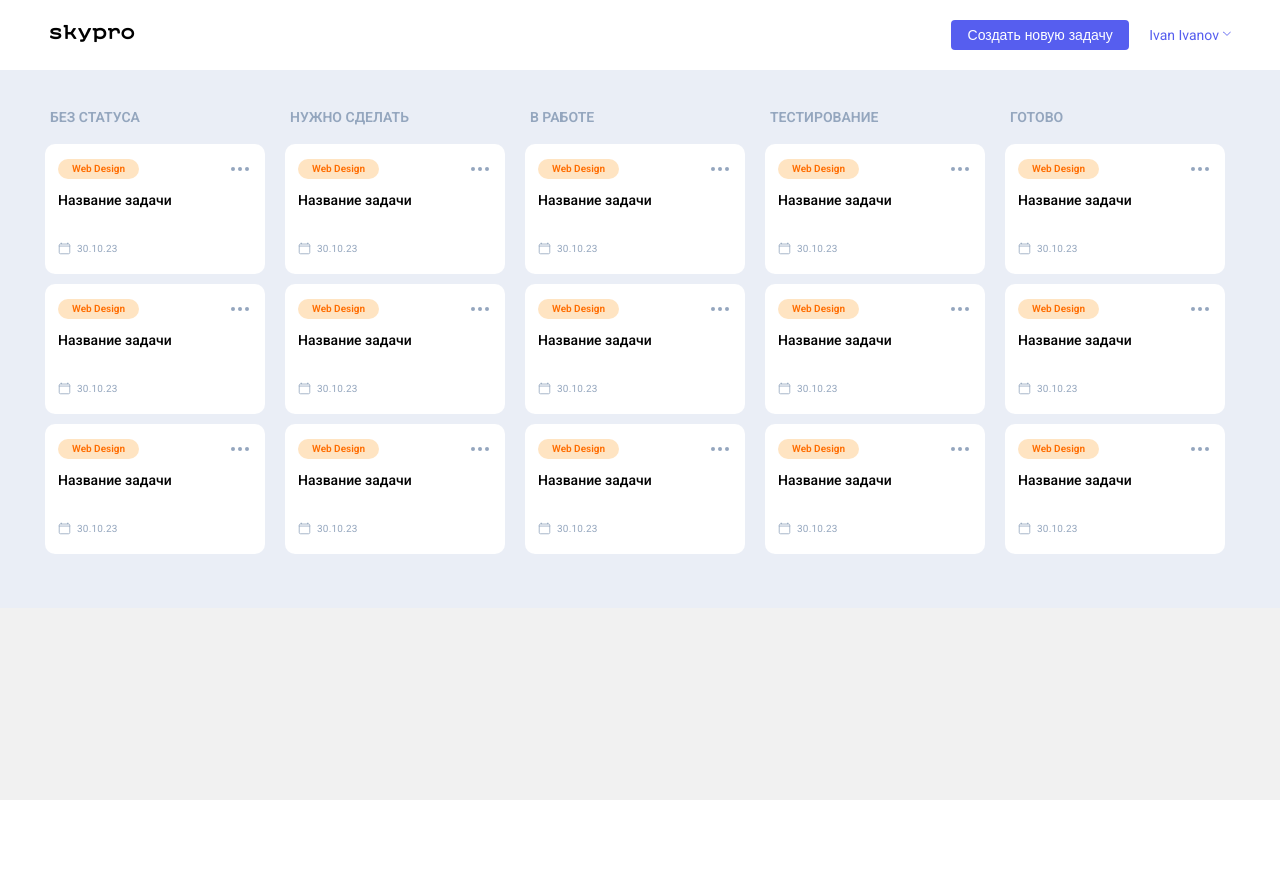
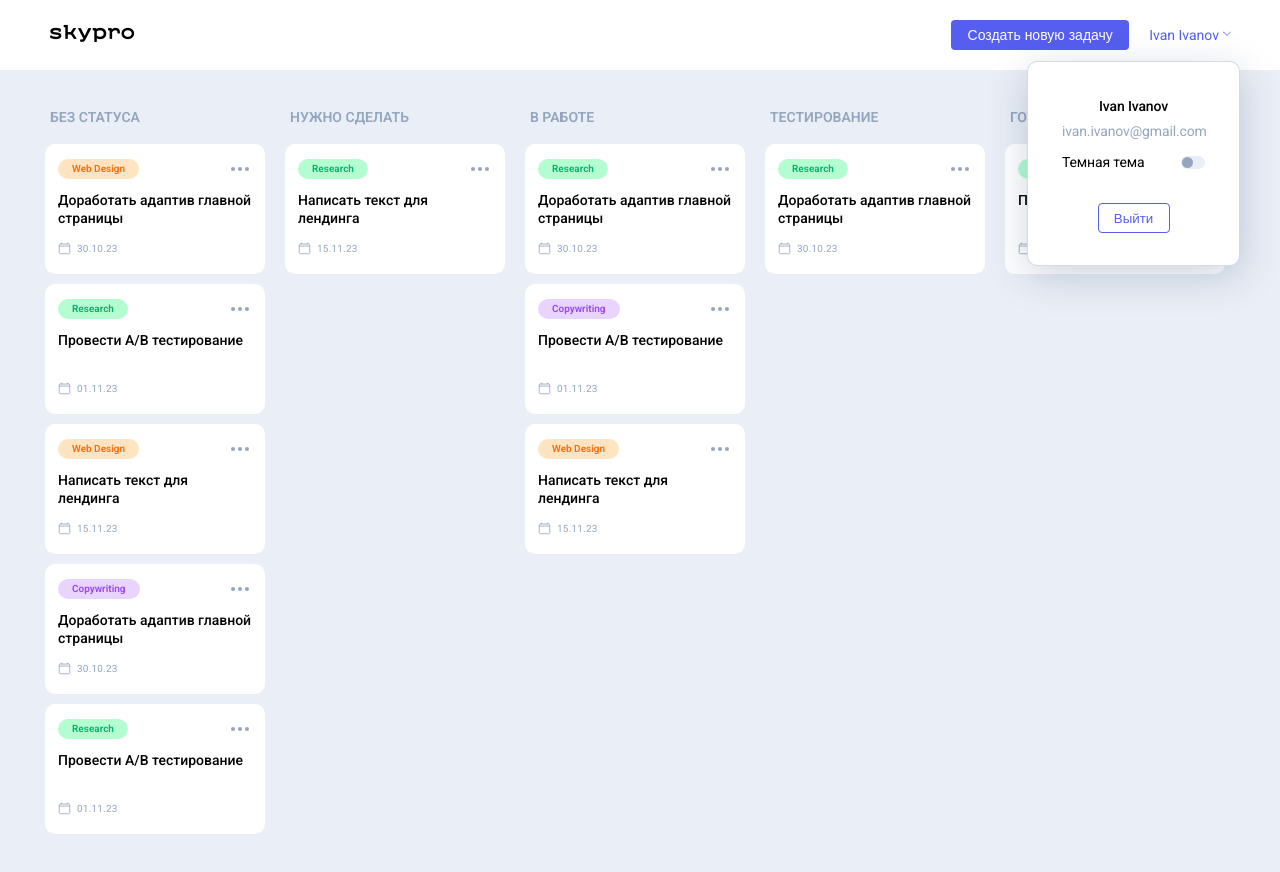
Before and after one commit to umipunkin/skypro-kanban, a Vue app: page / in a window 1280 px wide. Shown: the top 872 px of the page. Before the commit the page ends 800 px from the top, so only its background shows below. Built offline with nearby package versions, Linux system fonts and the light colour scheme.

Commit message:
Создал тестовые данные для карточек, Отрисовал все колонки с карточками, как это отображено в макете, Реализовал имитацию загрузки карточек

```diff
--- a/src/assets/main.css
+++ b/src/assets/main.css
@@ -777,7 +777,7 @@ body {
   padding: 0;
 }
 .header__pop-user-set {
-  display: none;
+  display: block;
   position: absolute;
   top: 61px;
   right: 0;
@@ -791,6 +791,7 @@ body {
   text-align: center;
   z-index: 2;
 }
+
 
 .main {
   width: 100%;
--- a/src/components/BaseBoard.vue
+++ b/src/components/BaseBoard.vue
@@ -13,6 +13,7 @@
   <script>
   import TaskColumn from './TaskColumn.vue'
 
+
   export default {
     components: {
       TaskColumn
--- a/src/components/CategoryTag.vue
+++ b/src/components/CategoryTag.vue
@@ -1,4 +1,11 @@
 <script setup>
+
+const colorDict = {
+  'Web Design': '_orange',
+  'Research': '_green',
+  'Copywriting': '_purple'
+
+}
 defineProps({
   category: {
     type: String,
@@ -10,8 +17,8 @@ defineProps({
 </script>
 
 <template>
-  <div class="card__theme _orange">
-    <p class="_orange">{{ category }}</p>
+  <div class="card__theme" :class="colorDict[category]">
+    <p :class="colorDict[category]">{{ category }}</p>
   </div>
 </template>
 
--- a/src/components/KanbanBoard.vue
+++ b/src/components/KanbanBoard.vue
@@ -1,5 +1,7 @@
 <script setup>
-import KanbanColumn from '@/components/KanbanColumn.vue'
+import { ref, onMounted } from 'vue';
+import  KanbanColumn  from '@/components/KanbanColumn.vue';
+import { tasks } from '@/components/mocks/tasks';
 
 const columns = [
   { title: 'Без статуса', id: 'no-status' },
@@ -7,20 +9,30 @@ const columns = [
   { title: 'В работе', id: 'in-progress' },
   { title: 'Тестирование', id: 'testing' },
   { title: 'Готово', id: 'done' }
-]
+];
 
+const isLoading = ref(true);
 
+onMounted(() => {
+  setTimeout(() => {
+    isLoading.value = false;
+  }, 1500);
+});
 </script>
 
 <template>
   <main class="main">
     <div class="container">
       <div class="main__block">
-        <div class="main__content">
+        <div v-if="isLoading" class="loading-text">
+          Данные загружаются...
+        </div>
+        <div v-else class="main__content">
           <KanbanColumn
             v-for="column in columns"
             :key="column.id"
             :title="column.title"
+            :tasks="tasks.filter(task => task.status === column.id)"
           />
         </div>
       </div>
@@ -28,6 +40,11 @@ const columns = [
   </main>
 </template>
 
-<style lang="scss" scoped>
-
+<style scoped>
+.loading-text {
+  text-align: center;
+  font-size: 18px;
+  color: #94A6BE;
+  padding: 50px;
+}
 </style>
--- a/src/components/KanbanColumn.vue
+++ b/src/components/KanbanColumn.vue
@@ -1,11 +1,10 @@
 <script setup>
-import TaskCard from '@/components/TaskCard.vue'
+import TaskCard from '@/components/TaskCard.vue';
 
 defineProps({
-  title: String
-})
-
-
+  title: String,
+  tasks: Array,
+});
 </script>
 
 <template>
@@ -14,11 +13,11 @@ defineProps({
       <p>{{ title }}</p>
     </div>
     <div class="cards">
-      <TaskCard v-for="i in 3" :key="i" />
+      <TaskCard
+        v-for="task in tasks"
+        :key="task.id"
+        :task="task"
+      />
     </div>
   </div>
 </template>
-
-<style lang="scss" scoped>
-
-</style>
--- a/src/components/TaskCard.vue
+++ b/src/components/TaskCard.vue
@@ -1,28 +1,26 @@
 <script setup>
-import CategoryTag from '@/components/CategoryTag.vue'
-import TaskMenuButton from '@/components/TaskMenuButton.vue'
-import TaskDate from '@/components/TaskDate.vue'
+import CategoryTag from '@/components/CategoryTag.vue';
+import TaskMenuButton from '@/components/TaskMenuButton.vue';
+import TaskDate from '@/components/TaskDate.vue';
 
-
+defineProps({
+  task: Object,
+});
 </script>
 
 <template>
   <div class="cards__item">
     <div class="cards__card card">
       <div class="card__group">
-        <CategoryTag category="Web Design" />
+        <CategoryTag :category="task.topic" />
         <TaskMenuButton />
       </div>
       <div class="card__content">
         <a href="" target="_blank">
-          <h3 class="card__title">Название задачи</h3>
+          <h3 class="card__title">{{ task.title }}</h3>
         </a>
-        <TaskDate />
+        <TaskDate :date="task.date" />
       </div>
     </div>
   </div>
 </template>
-
-<style lang="scss" scoped>
-
-</style>
--- a/src/components/TaskDate.vue
+++ b/src/components/TaskDate.vue
@@ -1,4 +1,4 @@
-<template>
+<!-- <template>
   <div class="card__date">
     <svg xmlns="http://www.w3.org/2000/svg" width="13" height="13" viewBox="0 0 13 13" fill="none">
       <g clip-path="url(#clip0_1_415)">
@@ -13,11 +13,30 @@
     </svg>
     <p>30.10.23</p>
   </div>
-</template>
+</template> -->
 
 <script setup>
+defineProps({
+  date: String,
+});
+</script>
 
-</script>
+<template>
+  <div class="card__date">
+    <svg xmlns="http://www.w3.org/2000/svg" width="13" height="13" viewBox="0 0 13 13" fill="none">
+      <g clip-path="url(#clip0_1_415)">
+        <path d="M10.5625 2.03125H2.4375C1.7644 2.03125 1.21875 2.5769 1.21875 3.25V10.5625C1.21875 11.2356 1.7644 11.7812 2.4375 11.7812H10.5625C11.2356 11.7812 11.7812 11.2356 11.7812 10.5625V3.25C11.7812 2.5769 11.2356 2.03125 10.5625 2.03125Z" stroke="#94A6BE" stroke-width="0.8" stroke-linejoin="round" />
+        <path d="M11.7812 4.0625H1.21875M3.25 1.21875V2.03125V1.21875ZM9.75 1.21875V2.03125V1.21875Z" stroke="#94A6BE" stroke-width="0.8" stroke-linecap="round" stroke-linejoin="round" />
+      </g>
+      <defs>
+        <clipPath id="clip0_1_415">
+          <rect width="13" height="13" fill="white" />
+        </clipPath>
+      </defs>
+    </svg>
+    <p>{{ date }}</p>
+  </div>
+</template>
 
 <style lang="scss" scoped>
 
--- /dev/null
+++ b/src/components/mocks/tasks.js
@@ -0,0 +1,80 @@
+export const tasks = [
+    {
+      id: 1,
+      topic: "Web Design",
+      title: "Доработать адаптив главной страницы",
+      date: "30.10.23",
+      status: "no-status",
+    },
+    {
+      id: 2,
+      topic: "Research",
+      title: "Провести A/B тестирование",
+      date: "01.11.23",
+      status: "no-status",
+    },
+    {
+      id: 3,
+      topic: "Web Design",
+      title: "Написать текст для лендинга",
+      date: "15.11.23",
+      status: "no-status",
+    },
+    {
+        id: 4,
+        topic: "Copywriting",
+        title: "Доработать адаптив главной страницы",
+        date: "30.10.23",
+        status: "no-status",
+    },
+    {
+        id: 5,
+        topic: "Research",
+        title: "Провести A/B тестирование",
+        date: "01.11.23",
+        status: "no-status",
+    },
+    {
+        id: 6,
+        topic: "Research",
+        title: "Написать текст для лендинга",
+        date: "15.11.23",
+        status: "todo",
+    },
+    {
+        id: 7,
+        topic: "Research",
+        title: "Доработать адаптив главной страницы",
+        date: "30.10.23",
+        status: "in-progress",
+    },
+    {
+        id: 8,
+        topic: "Copywriting",
+        title: "Провести A/B тестирование",
+        date: "01.11.23",
+        status: "in-progress",
+    },
+    {
+        id: 9,
+        topic: "Web Design",
+        title: "Написать текст для лендинга",
+        date: "15.11.23",
+        status: "in-progress",
+    },
+    {
+        id: 10,
+        topic: "Research",
+        title: "Доработать адаптив главной страницы",
+        date: "30.10.23",
+        status: "testing",
+    },
+    {
+        id: 11,
+        topic: "Research",
+        title: "Провести A/B тестирование",
+        date: "01.11.23",
+        status: "done",
+    }
+
+  ];
```
